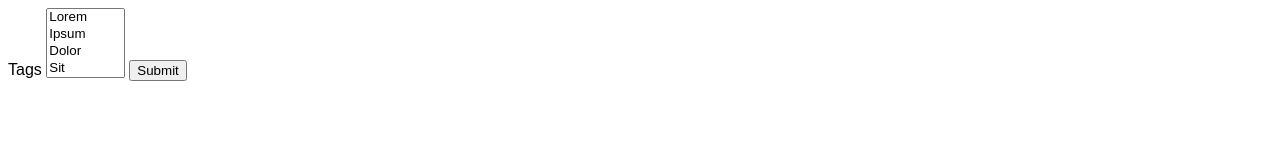
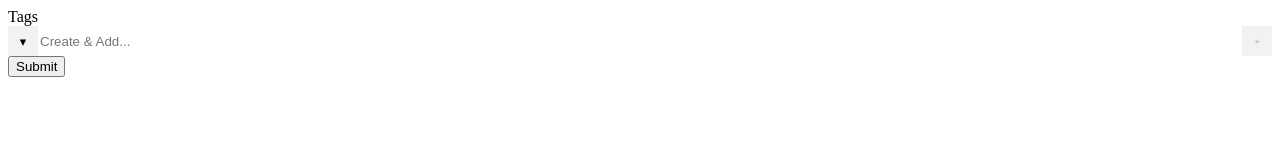
Before and after one commit to lrenhrda/MultiSelectInput, a plain HTML site: page index.html in a window 1280 px wide. Drawn offline with nearby package versions, Linux system fonts and the light colour scheme.

Commit message:
*Hides head in shame.*

```diff
--- a/index.html
+++ b/index.html
@@ -9,18 +9,6 @@
 <!-- MULTISELECTINPUT -->
 <link href='dist/css/multiselectinput.jquery.css' rel='stylesheet'>
 <script src="dist/js/multiselectinput.jquery.min.js"></script>
-
-<!-- SITE SCRIPTS & STYLES -->
-<script>
-;(function($) {
-  return $('select[multiple]').multiSelectInput();
-})(jQuery);
-</script>
-<style>
-body {
-  font-family: sans-serif;
-}
-</style>
 
 </head>
 <body>
@@ -48,5 +36,12 @@ body {
 
 </form>
 
+<!-- SITE SCRIPTS & STYLES -->
+<script>
+;(function($) {
+  $("select[multiple]").multiSelectInput();
+})(jQuery);
+</script>
+
 </body>
 </html>
```
